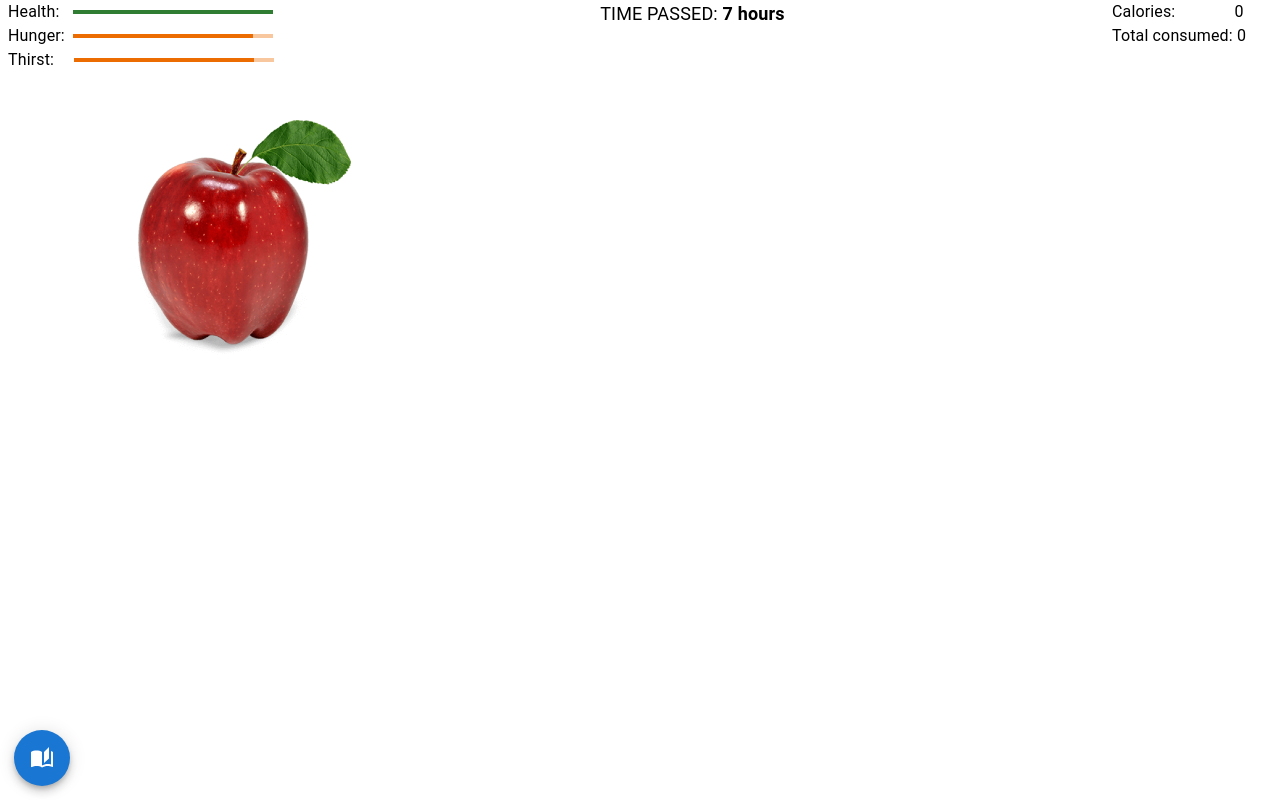
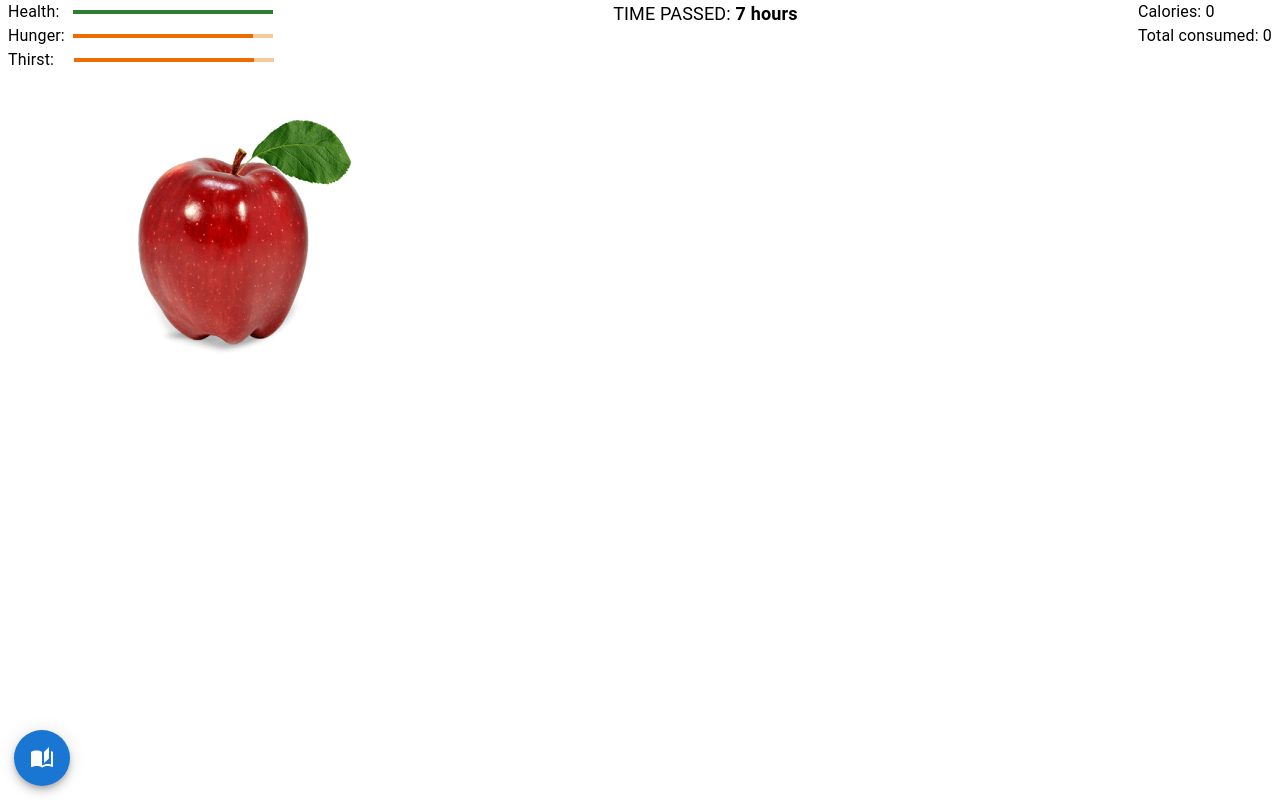
Before and after one commit to dazzasong/eatingminigame, a React (Create React App) app: page / in a window 1280 px wide. Built offline with nearby package versions, Linux system fonts and the light colour scheme.

Commit message:
Updated variable names, edited how calories are displayed

```diff
--- a/src/App.js
+++ b/src/App.js
@@ -47,11 +47,11 @@ function App() {
   const [thirst, setThirst] = useState(100);
   const [calories, setCalories] = useState(0);
   const [totalConsumed, setTotalConsumed] = useState(0);
-  const [timer, setTimer] = useState(0);
+  const [hours, setHours] = useState(0);
 
-  // Increments timer every half second (1 game minute)
+  // Increments hours every 3 quarters of a second (1 game hour)
   useEffect(() => {
-    const interval = setInterval(() => setTimer((prevTimer) => prevTimer + 1), 750);
+    const interval = setInterval(() => setHours((prevTimer) => prevTimer + 1), 750);
 
     if (health < 1) clearInterval(interval);
     return () => clearInterval(interval);
@@ -102,7 +102,7 @@ function App() {
     setThirst(100);
     setCalories(0);
     setTotalConsumed(0);
-    setTimer(0)
+    setHours(0)
   };
 
   const addRandomFood = () => {
@@ -279,7 +279,7 @@ function App() {
             thirst={thirst}
             calories={calories}
             totalConsumed={totalConsumed}
-            timer={timer}
+            hours={hours}
           />
           { health > 0 &&
             <Box>
--- a/src/Stats/Calories.jsx
+++ b/src/Stats/Calories.jsx
@@ -1,11 +1,8 @@
-import { Stack, Typography } from "@mui/material";
+import { Typography } from "@mui/material";
 
 function Calories({ value }) {
   return (
-    <Stack direction="row">
-      <Typography>Calories:</Typography>
-      <Typography position="relative" left={59}>{value}</Typography>
-    </Stack>
+    <Typography>Calories: {value}</Typography>
   );
 }
 
--- a/src/Stats/Stats.jsx
+++ b/src/Stats/Stats.jsx
@@ -1,4 +1,4 @@
-import { Box, Stack, Typography } from "@mui/material";
+import { Box, Stack } from "@mui/material";
 import HealthBar from "./HealthBar";
 import Calories from "./Calories";
 import HungerBar from "./HungerBar";
@@ -6,7 +6,7 @@ import ThirstBar from "./ThirstBar";
 import TotalConsumed from "./TotalConsumed";
 import Timer from "./Timer";
 
-export default function Stats({ health, hunger, thirst, calories, totalConsumed, timer }) {
+export default function Stats({ health, hunger, thirst, calories, totalConsumed, hours }) {
   return (
     <Stack direction="row" justifyContent="space-between" mx={1}>
       <Box>
@@ -15,9 +15,9 @@ export default function Stats({ health, hunger, thirst, calories, totalConsumed,
         <ThirstBar value={thirst} />
       </Box>
       <Box>
-        <Timer value={timer} />
+        <Timer value={hours} />
       </Box>
-      <Box width={160}>
+      <Box>
         <Calories value={calories} />
         <TotalConsumed value={totalConsumed} />
       </Box>
--- a/src/Stats/Timer.jsx
+++ b/src/Stats/Timer.jsx
@@ -3,7 +3,7 @@ import { Typography } from "@mui/material";
 function Timer({ value }) {
   return (
     <Typography fontSize={18}>TIME PASSED: <b>{value} hours</b></Typography>
-  )
+  );
 }
 
 export default Timer;
```
